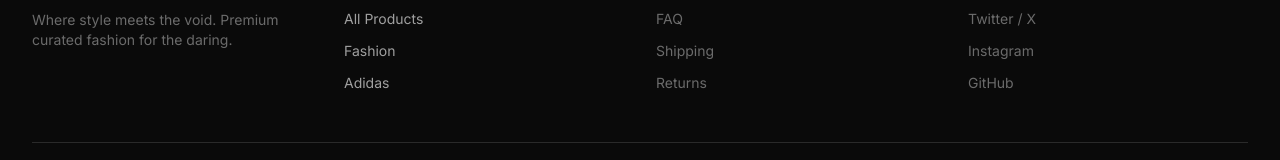
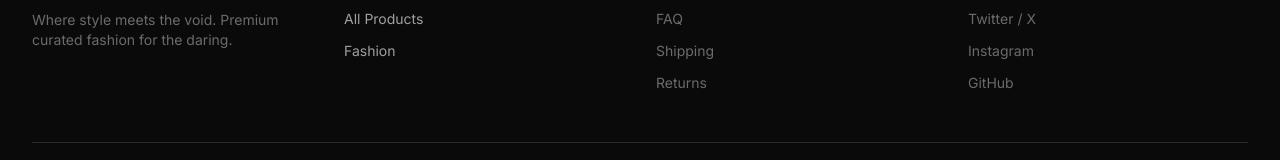
Before and after one commit to Facundo-Sura/void-store, a Next.js app: page / in a window 1280 px wide. Shown: the part 1281-1441 px from the top of the page. Built offline with nearby package versions, Linux system fonts and the light colour scheme; no server answers.

Commit message:
fix: remove Adidas link from footer - no products under that category

```diff
--- a/src/components/layout/Footer.tsx
+++ b/src/components/layout/Footer.tsx
@@ -35,11 +35,7 @@ export function Footer() {
                   Fashion
                 </Link>
               </li>
-              <li>
-                <Link href="/products?categoryId=4" className="text-sm text-text-secondary hover:text-text-primary transition-colors">
-                  Adidas
-                </Link>
-              </li>
+
             </ul>
           </div>
 
```
